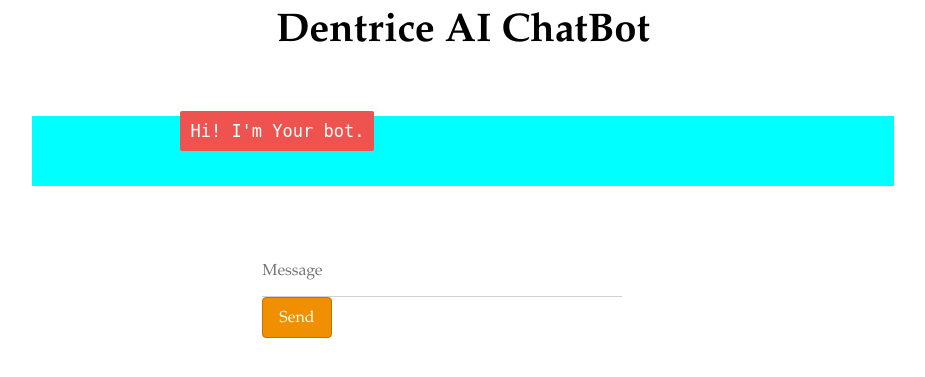
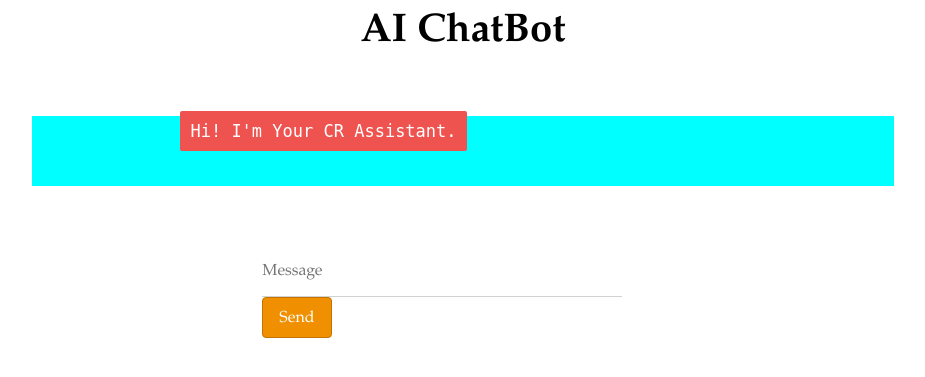
Before and after one commit to prathamasj/chatbot, a Flask app: page / in a window 1280 px wide. Shown: the top 377 px of the page, without its empty margins (177-1102 px from the left). Run offline with Flask 2, Linux system fonts and the light colour scheme; parts of the project's set-up code (start-up, migrations or seed data) failed here and were passed over; some libraries are stand-ins or nearby versions.

Commit message:
Update index.html

```diff
--- a/templates/index.html
+++ b/templates/index.html
@@ -10,11 +10,11 @@
 <body>
     <div class="row">
         <div class="col-md-10 mr-auto ml-auto">
-    <h1>Dentrice AI ChatBot</h1>
+    <h1> AI ChatBot</h1>
     <form>
         <div id="chatbox">
             <div class="col-md-8 ml-auto mr-auto">
-                <p class="botText"><span>Hi! I'm Your bot.</span></p>
+                <p class="botText"><span>Hi! I'm Your CR Assistant.</span></p>
             </div>
         </div>
         <div id="userInput" class="row">
```
